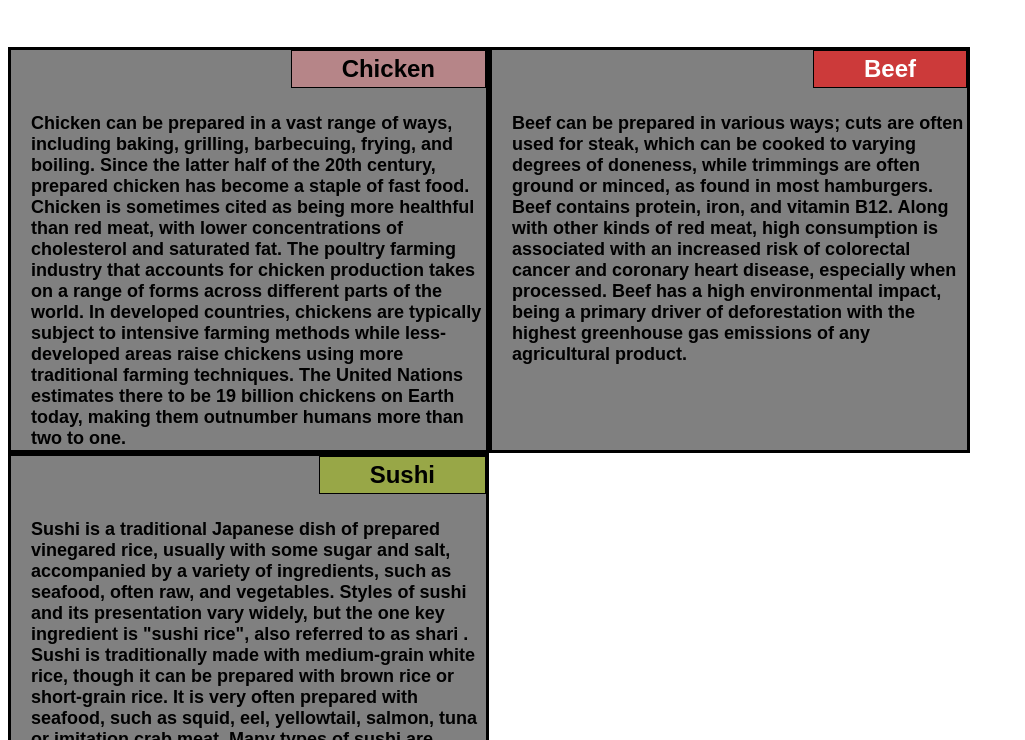
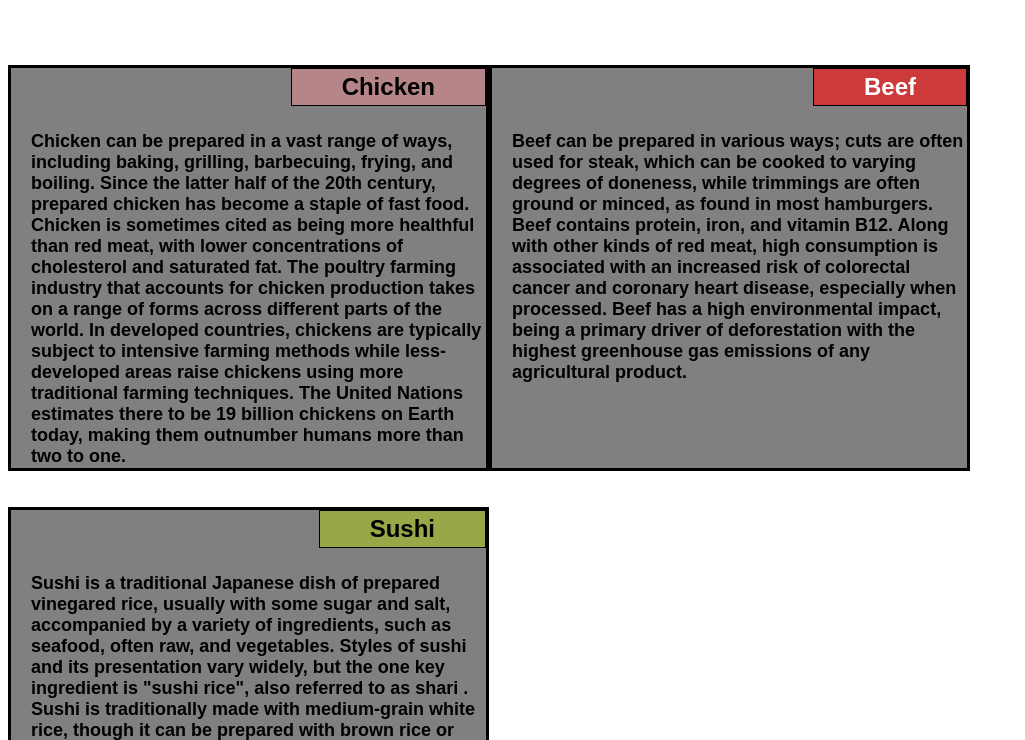
Before and after one commit to este1302/coursera-solution, a plain HTML site: page index.html in a window 1280 px wide. Shown: the part 60-800 px from the top of the page, without its empty margins (0-1025 px from the left). Drawn offline with Linux system fonts and the light colour scheme.

Commit message:
Update style.css

```diff
--- a/style.css
+++ b/style.css
@@ -8,7 +8,7 @@
         p{
             padding-left: 20px;
             float: left;
-            margin: 0px;
+            padding-top: 0px;
             height: 400px;
             width:  455px;
             border: 3px solid black;
```
